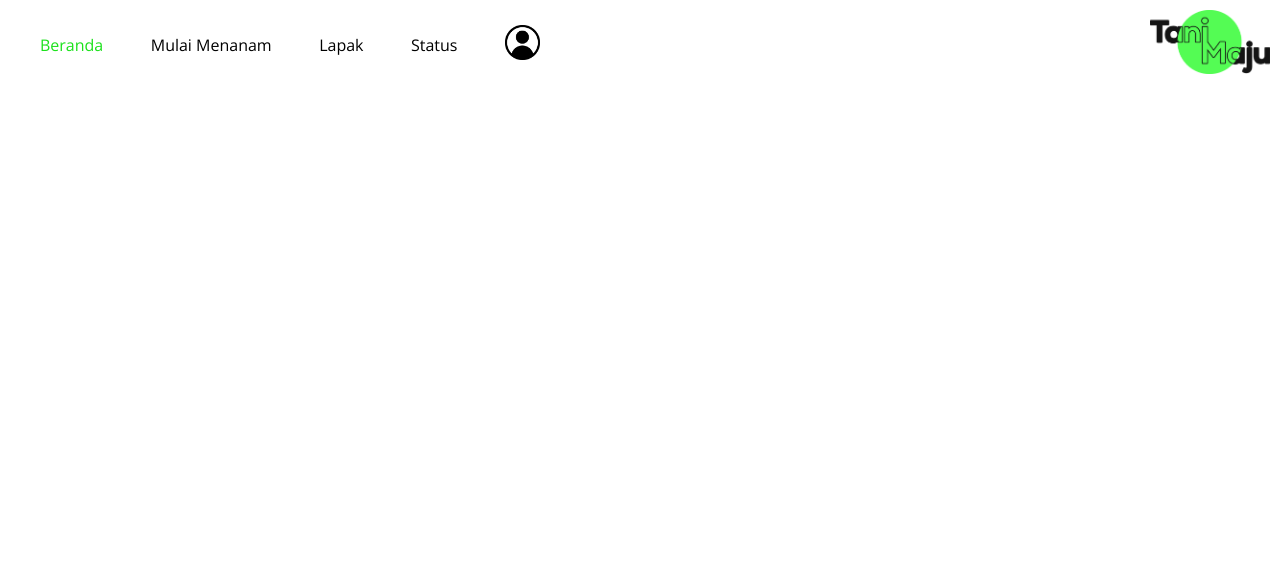
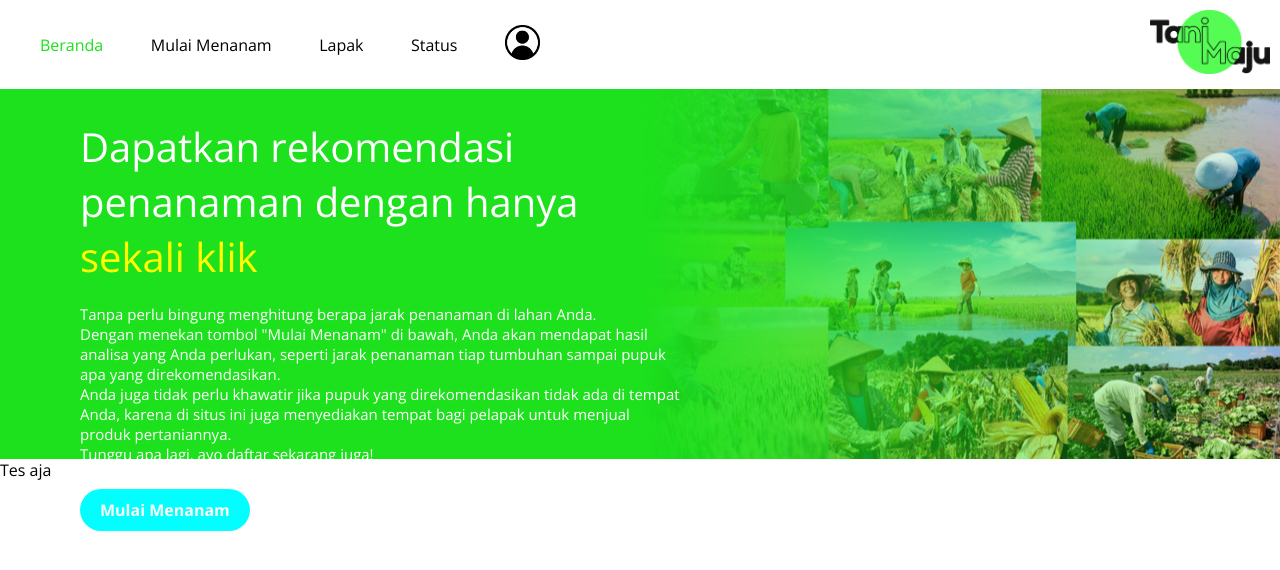
Before and after one commit to abdilaziez/P_WEB_KEL_4, a plain HTML site: page File coding/sd_index.html in a window 1280 px wide. Drawn offline with nearby package versions, Linux system fonts and the light colour scheme.

Commit message:
ubah warna font

```diff
--- a/File coding/css/index.css
+++ b/File coding/css/index.css
@@ -44,7 +44,11 @@ nav.navbar div.menu {
     padding-left: 30px;
 }
 
-nav.navbar a:not(:last-child):hover {
+nav.navbar a {
+    color: black;
+}
+
+nav.navbar a:hover {
     color: #1CE11C;
 }
 
--- a/File coding/css/sd_index.css
+++ b/File coding/css/sd_index.css
@@ -64,4 +64,47 @@ nav.navbar #profil:hover {
 
 /* konten */
 
+div.main {
+    background-color: white;
+}
+
+div.main > header.container {
+    display: flex;
+    flex-direction: column;
+    justify-content: space-between;
+    height: 300px;
+    background: linear-gradient(to right, #1CE11C 50%, #00000000), url(../image/beranda.png) right no-repeat;
+    color: white;
+    padding: 30px 600px 40px 80px;
+}
+
+.content {
+    font-weight: 100;
+    font-size: 15px;
+}
+
+ div.main div#title {
+    font-size: 40px;
+}
+
+span {
+    color: yellow;
+}
+
+div.main div.content {
+    margin: 20px 0px 35px 0px;
+}
+
+div.main a#mulai_menanam {
+    font-weight: bold;
+    background-color: #00FFFF;
+    color: white;
+    border-radius: 50px;
+    padding: 10px 20px;
+}
+ div.main a#mulai_menanam:hover {
+     background-color: #00ecec;
+     color: rgb(240, 240, 240);
+ }
+
 /* konten */
--- a/File coding/sd_index.html
+++ b/File coding/sd_index.html
@@ -11,7 +11,7 @@
     <nav class="navbar">
         <div class="container">
             <div class="menu">
-                <a id="this_menu" href="index.html">Beranda</a>
+                <a id="this_menu" href="sd_index.html">Beranda</a>
                 <a href="">Mulai Menanam</a>
                 <a href="">Lapak</a>
                 <a href="">Status</a>
@@ -23,8 +23,29 @@
     <!-- navigasi menu -->
 
     <!-- konten -->
-    <div>
-
+    <div class="main">
+        <header class="container">
+            <div id="title">
+                Dapatkan rekomendasi penanaman dengan hanya <span>sekali klik</span>
+            </div>
+            <div class="content">
+                Tanpa perlu bingung menghitung berapa jarak penanaman di lahan Anda.
+                <br>
+                Dengan menekan tombol "Mulai Menanam" di bawah, Anda akan mendapat hasil analisa yang Anda perlukan,
+                seperti jarak penanaman tiap tumbuhan sampai pupuk apa yang direkomendasikan.
+                <br>
+                Anda juga tidak perlu khawatir jika pupuk yang direkomendasikan tidak ada di tempat Anda,
+                karena di situs ini juga menyediakan tempat bagi pelapak untuk menjual produk pertaniannya.
+                <br>
+                Tunggu apa lagi, ayo daftar sekarang juga!
+            </div>
+            <div>
+                <a id="mulai_menanam" href="">Mulai Menanam</a>
+            </div>
+        </header>
+        <main>
+            Tes aja
+        </main>
     </div>
     <!-- konten -->
 </body>
```
